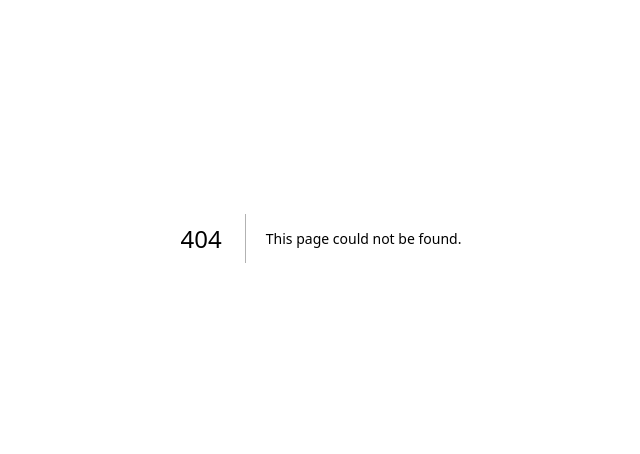
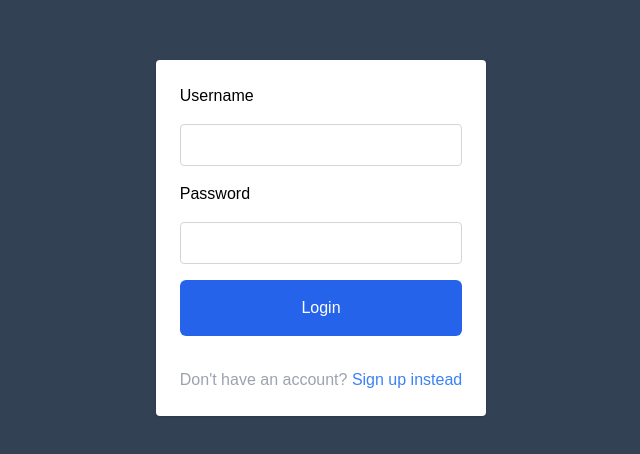
Before and after one commit to Klainus/web-api-labb-frontend, a Next.js app: page /login in a window 1280 px wide. Before the commit this address had no page. Shown: the part 162-616 px from the top of the page, without its empty margins (319-959 px from the left). Built offline with nearby package versions, Linux system fonts and the light colour scheme.

Commit message:
Create login page.tsx
Added a login page to compliment the signup with similar design

```diff
--- /dev/null
+++ b/app/(authentication)/login/page.tsx
@@ -0,0 +1,112 @@
+"use client";
+import { ChangeEvent, FormEvent, useState } from "react";
+
+export default function Login() {
+  const [credentials, setCredentials] = useState({
+    username: "",
+    password: "",
+  });
+  const [isLoading, setIsLoading] = useState<boolean>(false);
+  const [feedback, setFeedback] = useState<string | null>(null);
+
+  async function handleOnSubmit(event: FormEvent<HTMLFormElement>) {
+    event.preventDefault();
+    setIsLoading(true);
+    setFeedback(null);
+
+    try {
+      const result = await fetch("http://localhost:8080/api/v1/users", {
+        method: "POST",
+        headers: {
+          "Content-Type": "application/json;charset=UTF-8",
+        },
+        body: JSON.stringify(credentials),
+      });
+
+      if (result.ok) {
+
+        window.location.href = "/homePage";
+      } else {
+        const errorData = await result.json();
+        setFeedback(errorData.message || "Login failed.");
+        console.error("Error data:", errorData);
+      }
+    } catch (error) {
+      let errorMessage = "An error occurred while communicating with the server.";
+      if (error instanceof Error) {
+        errorMessage = `Network error: ${error.message}`;
+      } else {
+        console.error("Unexpected error:", error);
+      }
+      setFeedback(errorMessage);
+    } finally {
+      setIsLoading(false);
+    }
+  }
+
+  function handleChange(event: ChangeEvent<HTMLInputElement>) {
+    setCredentials((prevState) => ({
+      ...prevState,
+      [event.target.name]: event.target.value,
+    }));
+  }
+
+  return (
+    <div className="h-screen flex flex-col justify-center items-center bg-slate-700">
+      <form
+        onSubmit={handleOnSubmit}
+        method="post"
+        className="flex flex-col max-w-sm gap-4 bg-white p-6 rounded shadow"
+      >
+        {/* Username Field */}
+        <label htmlFor="username" className="text-black">
+          Username
+        </label>
+        <input
+          id="username"
+          className="text-black p-2 border border-gray-300 rounded"
+          type="text"
+          name="username"
+          value={credentials.username}
+          onChange={handleChange}
+          required
+        />
+
+        {/* Password Field */}
+        <label htmlFor="password" className="text-black">
+          Password
+        </label>
+        <input
+          id="password"
+          className="text-black p-2 border border-gray-300 rounded"
+          type="password"
+          name="password"
+          value={credentials.password}
+          onChange={handleChange}
+          required
+        />
+
+        {/* Feedback Message */}
+        {feedback && <p className="text-red-500">{feedback}</p>}
+
+        {/* Submit Button */}
+        <button
+          className="bg-blue-600 p-4 rounded-md hover:bg-blue-500 text-white"
+          type="submit"
+          disabled={isLoading}
+        >
+          Login{" "}
+          {isLoading ? <span className="inline-block animate-spin">↻</span> : ""}
+        </button>
+
+        {/* Signup Navigation */}
+        <p className="mt-4 text-gray-400" >
+          Don't have an account?{" "}
+          <a href="/signup" className="text-blue-500 hover:underline">
+            Sign up instead
+          </a>
+        </p>
+      </form>
+    </div>
+  );
+}
```
